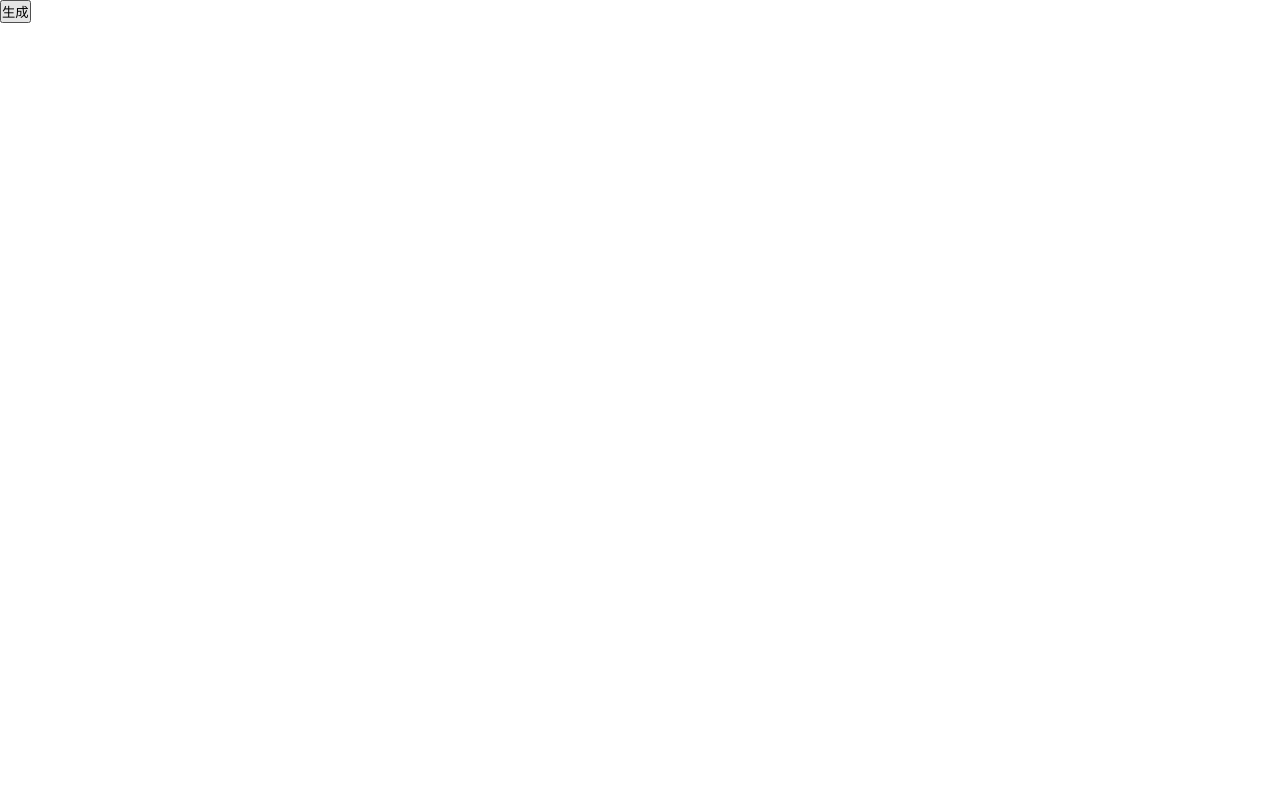
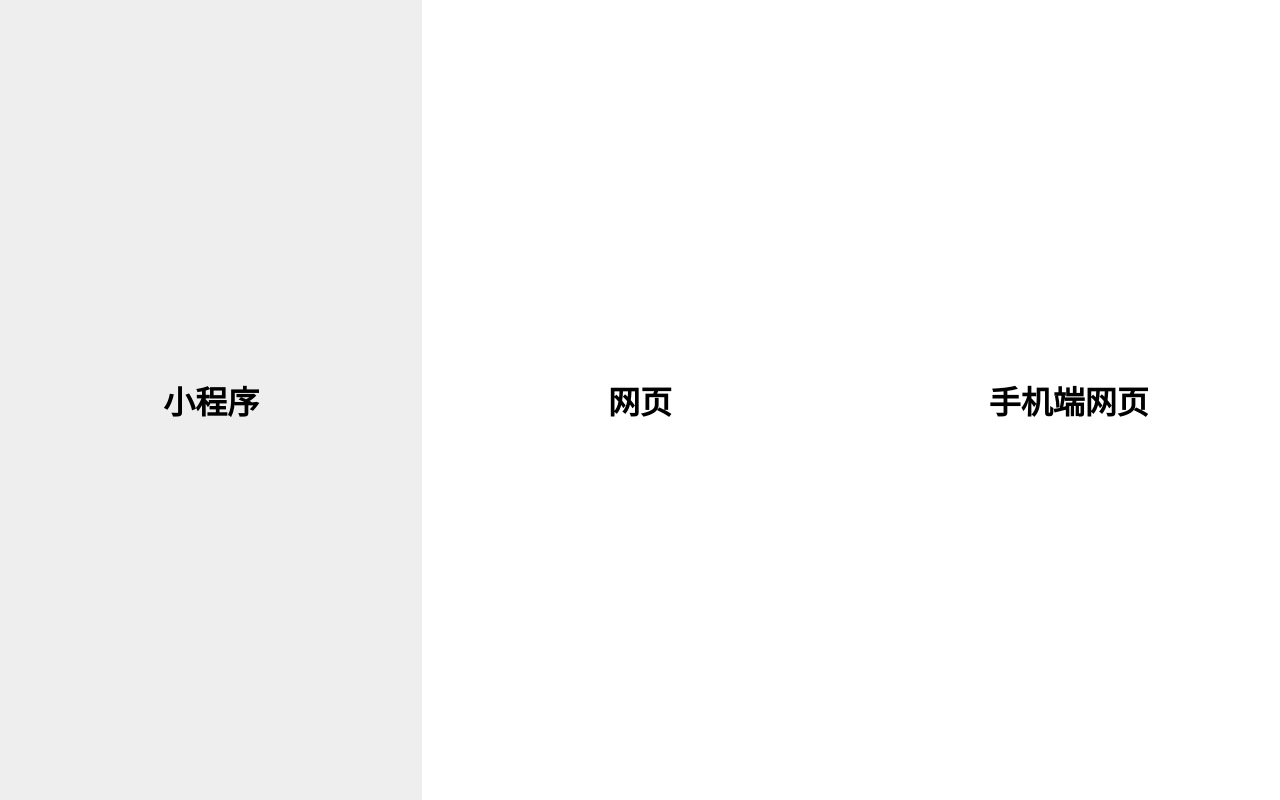
Before and after one commit to lovefyf928/automatic-web-code-maker, a Vue app in the folder automatic-web-code-maker/: page /#/ in a window 1280 px wide. Built offline with nearby package versions, Linux system fonts and the light colour scheme.

Commit message:
index done

```diff
--- a/automatic-web-code-maker/public/index.html
+++ b/automatic-web-code-maker/public/index.html
@@ -1,5 +1,5 @@
 <!DOCTYPE html>
-<html lang="">
+<html style="width: 100%; height: 100%" lang="">
   <head>
     <meta charset="utf-8">
     <meta http-equiv="X-UA-Compatible" content="IE=edge">
@@ -7,11 +7,11 @@
     <link rel="icon" href="<%= BASE_URL %>favicon.ico">
     <title><%= htmlWebpackPlugin.options.title %></title>
   </head>
-  <body>
+  <body style="width: 100%; height: 100%">
     <noscript>
       <strong>We're sorry but <%= htmlWebpackPlugin.options.title %> doesn't work properly without JavaScript enabled. Please enable it to continue.</strong>
     </noscript>
-    <div id="app"></div>
+    <div style="width: 100%; height: 100%" id="app"></div>
     <!-- built files will be auto injected -->
   </body>
 </html>
--- a/automatic-web-code-maker/src/App.vue
+++ b/automatic-web-code-maker/src/App.vue
@@ -1,6 +1,6 @@
 <template>
-  <div id="app">
-    <router-view/>
+  <div style="width: 100%; height: 100%" id="app">
+    <router-view style="width: 100%; height: 100%"/>
   </div>
 </template>
 
--- a/automatic-web-code-maker/src/application/index/index.ts
+++ b/automatic-web-code-maker/src/application/index/index.ts
@@ -1,8 +1,13 @@
 import {TranslatorService} from "@/service/translatorService/translatorService";
 
+
 interface IndexAppInterface {
-    makeCode(): void
+    translatorService: TranslatorService
     context: Vue
+    getSelectTypes(): any[]
+    enterBox(key: number, listBox: any[]): void
+    outBox(key: number, listBox: any[]): void
+    jumpToMakePage(typeObj: any): void
 }
 
 export class IndexApplication implements IndexAppInterface{
@@ -11,8 +16,29 @@ export class IndexApplication implements IndexAppInterface{
     }
     context: Vue
 
-    makeCode() {
-        let translatorService = new TranslatorService("wodj");
-        translatorService.createCode({context: this.context});
+    translatorService: TranslatorService = new TranslatorService();
+
+    jumpToMakePage(typeObj: any): void {
+        this.context.$router.push({name: "MakePage", params: typeObj});
     }
+
+    getSelectTypes(): any[] {
+        let list: any[] = this.translatorService.getTranslatorType()
+        for (let i = 0; i < list.length; i ++) {
+            list[i].menter = false;
+        }
+        return list
+    }
+
+    enterBox(key: number, listBox: any[]): void {
+        listBox[key].menter = true;
+        this.context.$forceUpdate();
+    }
+
+    outBox(key: number, listBox: any[]): void {
+        listBox[key].menter = false;
+        this.context.$forceUpdate();
+    }
+
+
 }
--- /dev/null
+++ b/automatic-web-code-maker/src/application/makePage/makePage.ts
@@ -0,0 +1,39 @@
+import {TranslatorType, TranslatorTypeList} from "@/core/translator";
+import {TranslatorService} from "@/service/translatorService/translatorService";
+import {Cache} from "@/infrastructure/cache/cache";
+
+
+interface MakePageAppInterface {
+    setSelectedType(typeObj: TranslatorTypeList): void
+    translatorService: TranslatorService
+    cache: Cache
+    context: Vue
+    getSelectedType(): TranslatorType | null
+}
+
+export class MakePageApplication implements MakePageAppInterface{
+    constructor(context: Vue) {
+        this.context = context;
+    }
+    translatorService: TranslatorService = new TranslatorService();
+    cache: Cache = new Cache();
+    context: Vue
+
+    setSelectedType() {
+        if (this.context.$route.params.type !== undefined) {
+            this.cache.setValue("t_t", this.context.$route.params.type);
+            this.translatorService.selectTranslatorType(<TranslatorType><unknown>this.context.$route.params.type)
+        }
+        else if (this.cache.getValue("t_t") !== undefined) {
+            this.translatorService.selectTranslatorType(this.cache.getValue("t_t"))
+        }
+        else {
+            this.context.$router.push({name: "Index"})
+        }
+    }
+
+    getSelectedType(): TranslatorType | null {
+        return this.translatorService.getNowSelectedType()
+    }
+
+}
--- a/automatic-web-code-maker/src/core/translator/translator.ts
+++ b/automatic-web-code-maker/src/core/translator/translator.ts
@@ -1,6 +1,27 @@
 import {TranslatorConfig} from "./translatorConfig"
 
+export enum TranslatorType {
+    mini,
+    web,
+    phoneWeb
+}
+
+export interface TranslatorTypeList {
+    name: string
+    type: TranslatorType
+}
+
+
 export interface TranslatorCore {
+    selectedType: TranslatorType | null
+
+    typeList: TranslatorTypeList[]
+
+    getTranslatorType(): TranslatorTypeList[]
+
+    selectTranslatorType(type: TranslatorType): void
+
     createCode(translatorConfig: TranslatorConfig): void
-    codeName: string
+
+    getNowSelectedType(): TranslatorType | null
 }
--- a/automatic-web-code-maker/src/core/translator/translatorConfig.ts
+++ b/automatic-web-code-maker/src/core/translator/translatorConfig.ts
@@ -1,4 +1,3 @@
 export interface TranslatorConfig {
     context: Vue
-
 }
--- /dev/null
+++ b/automatic-web-code-maker/src/infrastructure/cache/cache.ts
@@ -0,0 +1,35 @@
+interface CacheInterface {
+    setValue(key: string, value: any): void
+    getValue(key: string): any
+    clearCache(): void
+}
+
+export class Cache implements CacheInterface{
+    constructor() {
+        this.initMyCache()
+    }
+    private cacheSet: any = {}
+
+    private initMyCache() {
+        for (let i = 0; i < sessionStorage.length; i ++) {
+            // @ts-ignore
+            this.cacheSet[sessionStorage.key(i)] = sessionStorage.getItem(sessionStorage.key(i));
+        }
+    }
+
+    setValue(key: string, value: any): void {
+        this.cacheSet[key] = value;
+        sessionStorage.setItem(key, value);
+    }
+
+    getValue(key: string): any {
+        return this.cacheSet[key]
+    }
+
+    clearCache() {
+        this.cacheSet = {};
+        sessionStorage.clear();
+    }
+
+
+}
--- a/automatic-web-code-maker/src/router/index.ts
+++ b/automatic-web-code-maker/src/router/index.ts
@@ -8,6 +8,11 @@ const routes: Array<RouteConfig> = [
     path: '/',
     name: 'Index',
     component: () => import("../views/Index.vue")
+  },
+  {
+    path: "/make-page",
+    name: "MakePage",
+    component: () => import("../views/MakePage.vue")
   }
 ]
 
--- a/automatic-web-code-maker/src/service/translatorService/translatorService.ts
+++ b/automatic-web-code-maker/src/service/translatorService/translatorService.ts
@@ -1,13 +1,23 @@
-import {TranslatorCore, TranslatorConfig} from "@/core/translator/index"
+import {TranslatorConfig, TranslatorCore, TranslatorType, TranslatorTypeList} from "@/core/translator/index"
 
 
 export class TranslatorService implements TranslatorCore{
-    constructor(codeName: string) {
-        this.codeName = codeName;
-    }
-    codeName: string
-
-    createCode(translatorConfig: TranslatorConfig) {
+    createCode(translatorConfig: TranslatorConfig): void {
         console.log(translatorConfig.context);
     }
+    selectedType: TranslatorType | null = null
+
+    typeList: TranslatorTypeList[] = [{name: "小程序", type: TranslatorType.mini}, {name: "网页", type: TranslatorType.web}, {name: "手机端网页", type: TranslatorType.phoneWeb}]
+
+    getTranslatorType(): TranslatorTypeList[] {
+        return this.typeList;
+    }
+
+    selectTranslatorType(type: TranslatorType): void {
+        this.selectedType = type;
+    }
+
+    getNowSelectedType(): TranslatorType | null {
+        return this.selectedType
+    }
 }
--- a/automatic-web-code-maker/src/views/Index.vue
+++ b/automatic-web-code-maker/src/views/Index.vue
@@ -1,26 +1,66 @@
 <template>
-  <button @click="handleClick">生成</button>
+  <div class="main-box">
+    <div @click="handleClick(tmp)" @mouseover="handleMEnter(index)" @mouseout="handleMOut(index)" :class="tmp.menter ? 'select-type-box-selected' : 'select-type-box'" v-for="(tmp, index) in typeList">
+      <h1>{{tmp.name}}</h1>
+    </div>
+  </div>
 </template>
 
-<script>
+<script lang="ts">
 
 import {IndexApplication} from "@/application/index";
 
 export default {
   name: "Index",
-  data() {
+  data(){
     return {
-      indexApplication: new IndexApplication(this)
+      indexApplication: new IndexApplication(this),
+      typeList: []
     }
   },
+  mounted() {
+    this.typeList = this.indexApplication.getSelectTypes()
+  },
   methods: {
-    handleClick() {
-      this.indexApplication.makeCode();
+    handleClick(item) {
+      this.indexApplication.jumpToMakePage(item);
+    },
+    handleMEnter(key) {
+      this.indexApplication.enterBox(key, this.typeList)
+    },
+    handleMOut(key) {
+      this.indexApplication.outBox(key, this.typeList)
     }
   }
 }
 </script>
 
 <style scoped>
+.main-box{
+  width: 100%;
+  height: 100%;
+  display: flex;
+  justify-content: space-between;
+}
+
+.select-type-box{
+  width: 33%;
+  height: 100%;
+  display: flex;
+  align-items: center;
+  justify-content: center;
+  cursor: pointer;
+}
+
+.select-type-box-selected {
+  width: 33%;
+  height: 100%;
+  display: flex;
+  align-items: center;
+  justify-content: center;
+  background: #eeeeee;
+  cursor: pointer;
+}
+
 
 </style>
--- /dev/null
+++ b/automatic-web-code-maker/src/views/MakePage.vue
@@ -0,0 +1,30 @@
+<template>
+  <div>
+    <button @click="getType">get type</button>
+  </div>
+</template>
+
+<script lang="ts">
+import {MakePageApplication} from "@/application/makePage/makePage";
+
+export default {
+  name: "MakePage",
+  data() {
+    return {
+      makePageApplication: new MakePageApplication(this)
+    }
+  },
+  mounted() {
+    this.makePageApplication.setSelectedType();
+  },
+  methods: {
+    getType() {
+      console.log(this.makePageApplication.getSelectedType());
+    }
+  }
+}
+</script>
+
+<style scoped>
+
+</style>
```
Also changed, not shown: automatic-web-code-maker/src/core/translator/index.ts (+5 -3 lines).
